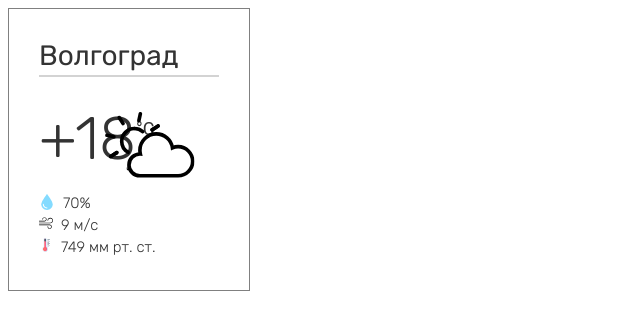
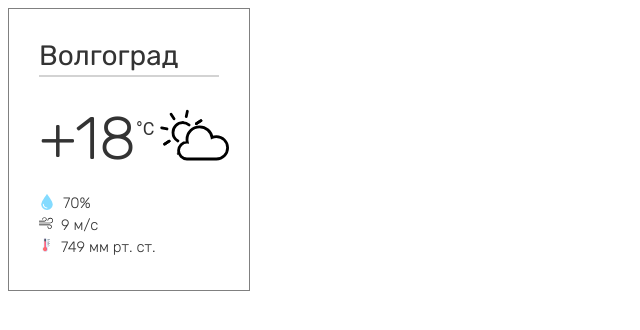
Before and after one commit to EvgenyArtemov/Weather_widget, a plain HTML site: page index.html in a window 1280 px wide. Shown: the whole page, without its empty margins (0-640 px from the left). Drawn offline with nearby package versions, Linux system fonts and the light colour scheme; no server answers.

Commit message:
- readme

```diff
--- a/main.js
+++ b/main.js
@@ -9,10 +9,11 @@ const DOM = {
 }
 
 let cities = ['Волгоград', 'Москва'];
-let key = '56b81a5e44483f1326acad2e8ebb0158';
-let counter = 0;
+
 
 const control = async (cities) => {
+    let counter = 0;
+    let key = '56b81a5e44483f1326acad2e8ebb0158';
 
     let allWeather = await Promise.all(
         cities.map(async cityName => {
@@ -20,7 +21,7 @@ const control = async (cities) => {
             return cityWeather.json()
         }))
 
-    console.log(allWeather);
+    // console.log(allWeather);
 
     if(allWeather){
         delayFunc();
@@ -32,7 +33,6 @@ const control = async (cities) => {
         if (counter === allWeather.length) {
             counter = 0;
           }
-
           setTimeout(delayFunc, 5000)
      }
 
--- a/style.css
+++ b/style.css
@@ -53,11 +53,10 @@ html {
     width: auto;
 }
 
-.temp__icon svg {
-  height: 100%;
-  width: 80px;
+.temp__icon {
   position: absolute;
-  right: -2rem;
+  right: -1rem;
+  width: 70px;
 }
 
 .water__icon {
```
Also changed, not shown: img/screenShot.png (added), 1 other file.
